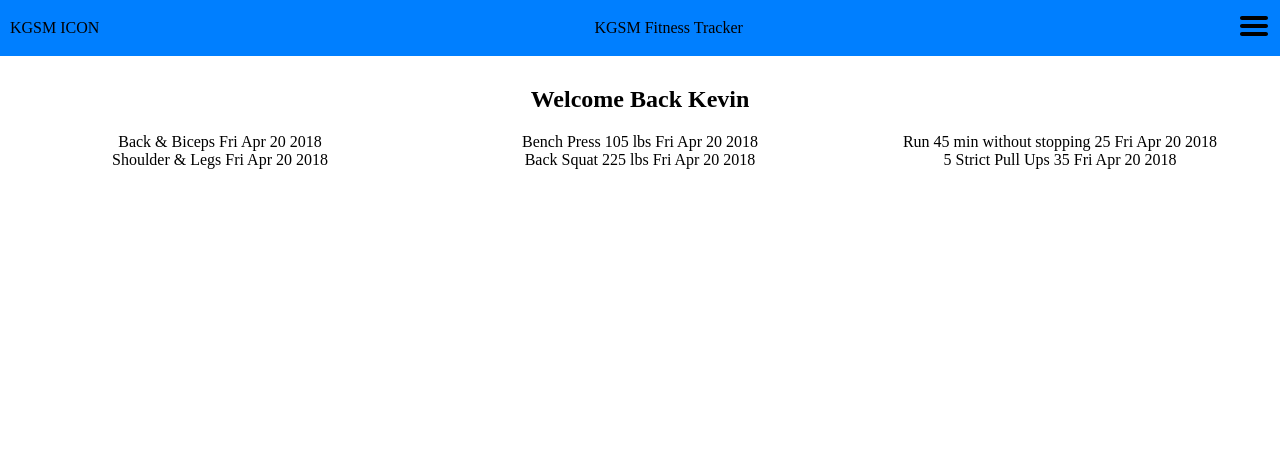
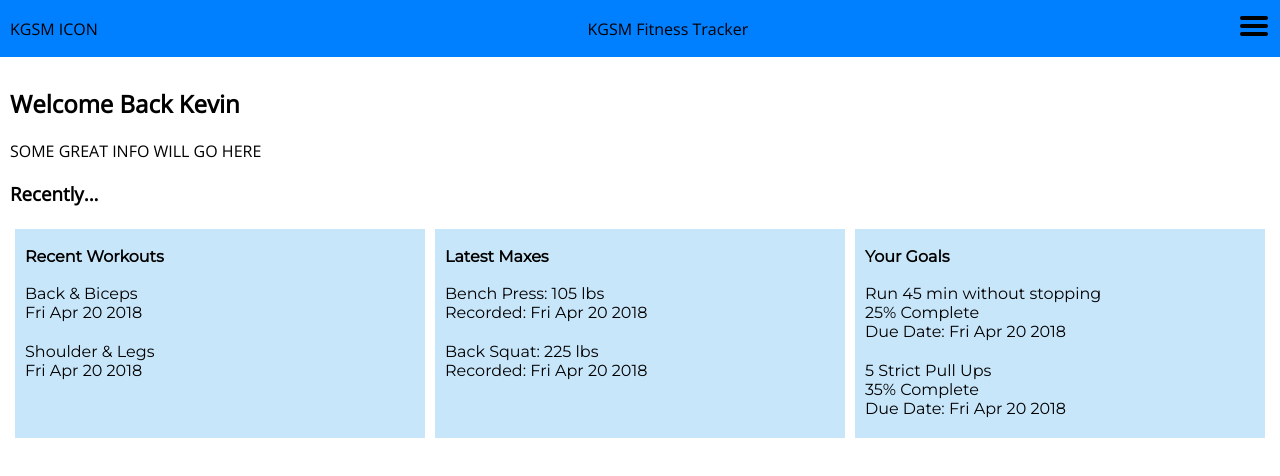
Before and after one commit to ohearonkg/Vue-Fitness, a Vue app: page /#/user in a window 1280 px wide. Shown: the top 476 px of the page. Built offline with nearby package versions, Linux system fonts and the light colour scheme.

Commit message:
basic version of tiles now working.

```diff
--- a/index.html
+++ b/index.html
@@ -1,12 +1,17 @@
 <!DOCTYPE html>
 <html>
+
 <head>
   <meta charset="utf-8">
   <meta name="viewport" content="width=device-width,initial-scale=1.0">
+  <link href="https://fonts.googleapis.com/css?family=Open+Sans" rel="stylesheet">
+  <link href="https://fonts.googleapis.com/css?family=Montserrat|Open+Sans" rel="stylesheet">
   <title>fitness-tracker</title>
 </head>
+
 <body>
   <div id="app"></div>
   <!-- built files will be auto injected -->
 </body>
+
 </html>
--- a/src/App.vue
+++ b/src/App.vue
@@ -35,12 +35,12 @@ export default {
 #app {
   -webkit-font-smoothing: antialiased;
   -moz-osx-font-smoothing: grayscale;
+  font-family: "Open Sans", sans-serif;
   margin: -8px;
 }
 
 .app__content-container {
   padding: 10px;
-  text-align: center;
 }
 
 .app-shell__header-wrapper {
--- a/src/components/UserLandingPage.vue
+++ b/src/components/UserLandingPage.vue
@@ -1,32 +1,40 @@
 <template>
-  <div>
+  <div class="user-landing-page">
     <h2> Welcome Back {{user.firstName}} </h2>
 
-    <div class="recently-logged__wrapper">
+    <div>
+      SOME GREAT INFO WILL GO HERE
+    </div>
+
+    <h3> Recently... </h3>
+
+    <div class="quick-facts__wrapper">
 
       <!-- Recently Logged Workouts -->
-      <div class="recently-logged__column">
-        <div v-for="workout in recentlyLogged">
-          {{workout.name}}
+      <div class="quick-facts__column">
+        <h4> Recent Workouts </h4>
+        <div class="quick-facts__fact" v-for="workout in recentlyLogged">
+          {{workout.name}} <br>
           {{workout.date.toDateString()}}
         </div>
       </div>
 
       <!-- Recent Maximums -->
-      <div class="recently-logged__column">
-        <div v-for="maximum in recordedMaxes">
-          {{maximum.exerciseName}}
-          {{maximum.weight}}
-          {{maximum.date.toDateString()}}
+      <div class="quick-facts__column">
+        <h4> Latest Maxes </h4>
+        <div class="quick-facts__fact" v-for="maximum in recordedMaxes">
+          {{maximum.exerciseName}}: {{maximum.weight}} <br>
+          Recorded: {{maximum.date.toDateString()}}
           </div>
       </div>
 
       <!-- Goals -->
-      <div class="recently-logged__column">
-        <div v-for="goal in goals">
-          {{goal.text}}
-          {{goal.progressPercent}}
-          {{goal.date.toDateString()}}
+      <div class="quick-facts__column">
+        <h4> Your Goals </h4>
+        <div class="quick-facts__fact" v-for="goal in goals">
+          {{goal.text}} <br>
+          {{goal.progressPercent}}% Complete <br>
+          Due Date: {{goal.date.toDateString()}}
         </div>
       </div>
 
@@ -84,12 +92,28 @@ export default {
 
 <!-- Add "scoped" attribute to limit CSS to this component only -->
 <style scoped>
-.recently-logged__wrapper {
+.quick-facts__column {
+  font-family: "Montserrat", sans-serif;
+}
+.quick-facts__wrapper {
   display: flex;
   flex-direction: row;
   flex-wrap: row-wrap;
 }
-.recently-logged__column {
+.quick-facts__column {
+  background: rgba(200, 230, 250, 1);
   flex: 1 1 33.33%;
+  margin: 5px;
+  padding: 10px;
+}
+
+.quick-facts__column > h4 {
+  margin: 0;
+  padding: 5px 0;
+  line-height: 25px;
+}
+
+.quick-facts__fact {
+  padding: 10px 0;
 }
 </style>
```
Lines whose indentation alone changed are shown as unchanged.
